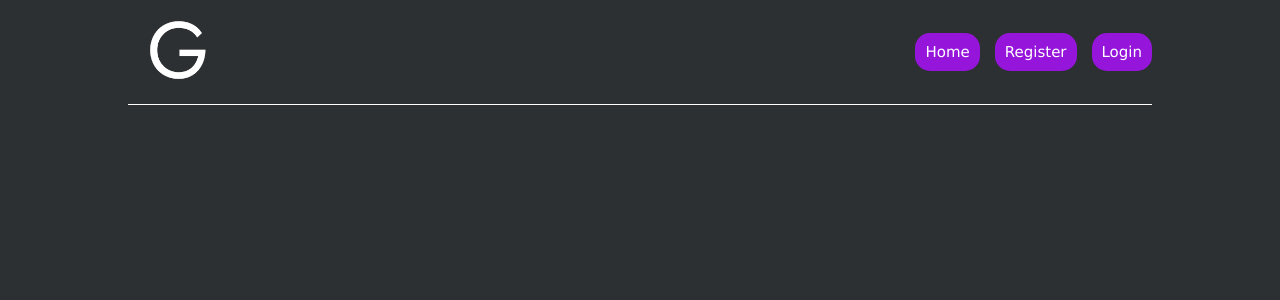
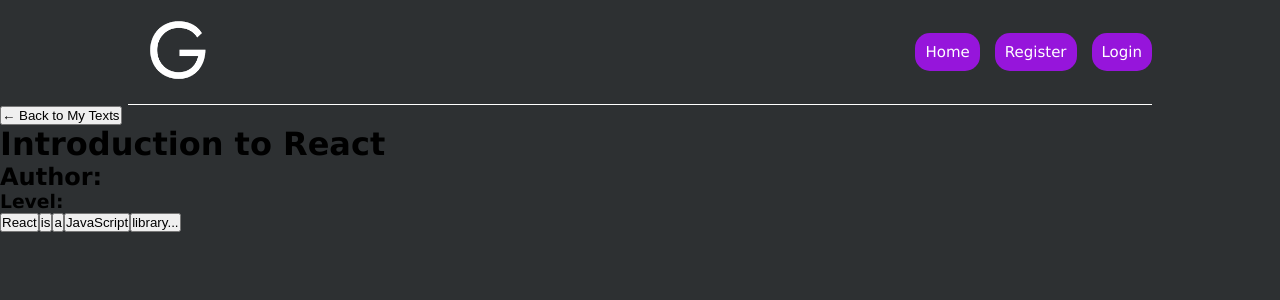
Before and after one commit to Razvan-Selig/GerText, a React (Vite) app: page /text/1 in a window 1280 px wide. Before the commit this address had no page. Shown: the top 300 px of the page. Built offline with nearby package versions, Linux system fonts and the light colour scheme; data requests are answered from the project's data file.

Commit message:
Created new component FullText

```diff
--- a/db.json
+++ b/db.json
@@ -66,6 +66,26 @@
       "level": "B2",
       "userId": "CCErtX",
       "id": 2
+    },
+    {
+      "title": "Gesunde Ernährung im Winter",
+      "content": "Vitamin-D-Mangel ist in den dunklen Monaten weit verbreitet. Ernährungswissenschaftler empfehlen fetten Fisch wie Lachs oder Makrele. Zitrusfrüchte stärken dank Vitamin C das Immunsystem. Nüsse liefern wichtige Omega-3-Fettsäuren und Mineralstoffe. Fermentierte Lebensmittel unterstützen die Darmflora. Gleichzeitig sollte Zucker reduziert werden. Warme Haferflocken zum Frühstück geben langanhaltende Energie. Ingwertee wärmt von innen und wirkt entzündungshemmend. Regionales Wintergemüse wie Grünkohl ist besonders nährstoffreich. Ausreichend Wasser trinken wird oft vernachlässigt. Eine ausgewogene Ernährung kann Winterdepressionen vorbeugen.",
+      "author": "Sarah Bergmann",
+      "level": "C1",
+      "userId": "CCErtX",
+      "id": 3
+    },
+    {
+      "title": "Windkraft in Deutschland",
+      "content": "Deutschland will bis 2045 klimaneutral werden. Windenergie spielt dabei eine Schlüsselrolle. Derzeit stammen 27% des Stroms aus Windkraft. Norddeutschland ist führend in der Offshore-Technologie. Bürgerinitiativen kritisieren jedoch die Landschaftsverschandelung. Neue Anlagen erreichen Höhen von über 200 Metern. Die Bundesregierung plant Sonderausschreibungen für Windparks. Techniker entwickeln leiser Rotorblätter für Wohngebiete. Der Export deutscher Windtechnik boomt weltweit. Gleichzeitig werden alte Anlagen fachgerecht recycelt. Die Energiewende bleibt ein zentrales politisches Thema. Fachkräftemangel bremst aktuell den weiteren Ausbau.",
+      "author": "Prof. Dr. Katja Möller",
+      "level": "A1",
+      "userId": "CCErtX",
+      "id": 4
     }
+  ],
+  "vocabulary": [
+
+
   ]
 }
--- a/src/App.jsx
+++ b/src/App.jsx
@@ -8,6 +8,7 @@ import Texts from "./pages/Texts"
 import { useState } from "react"
 import AvailableTexts from "./components/AvailableTexts"
 import Profile from "./pages/Profile"
+import FullText from "./pages/FullText"
 
 import "./styles/App.css"
 
@@ -30,7 +31,7 @@ function App() {
         <Route path="/available-texts" element={<AvailableTexts />} />
         <Route path="/texts" element={<Texts/>}/>
         <Route path="/profile/:username" element={<Profile/>}/>
-        {/* <Route path="/save-text/:textId" element={<SaveText />} /> */}
+        <Route path="/text/:id" element={<FullText/>}/>
       </Routes>
     </>
   )
--- /dev/null
+++ b/src/pages/FullText.jsx
@@ -0,0 +1,49 @@
+import { useState, useEffect } from "react";
+import { useParams, useNavigate } from "react-router-dom";
+
+function FullText() {
+  const [text, setText] = useState(null);
+  const { id } = useParams();
+  const navigate = useNavigate();
+
+  useEffect(() => {
+    fetch(`http://localhost:3000/userTexts/${id}`)
+      .then(res => res.json())
+      .then(data => setText(data))
+      .catch(error => console.error("Error fetching text:", error));
+  }, [id]);
+
+
+
+
+  if (!text) return <div>Loading...</div>;
+
+
+  return (
+    <div className="full-text-container">
+      <button onClick={() => navigate(-1)} className="back-button">
+        ← Back to My Texts
+      </button>
+      <h1>{text.title}</h1>
+      <h2>Author: {text.author}</h2>
+      <h3>Level: {text.level}</h3>
+      <div className="content">
+        {text.content.split("\n").map((paragraph, i) => (
+          <div key={i} className="paragraph">
+            {paragraph.split(" ").map((word, j) => (
+              <button
+                key={`${i}-${j}`}
+                className="word-button"
+                onClick={() => handleWordClick(word)}
+              >
+                {word}
+              </button>
+            ))}
+          </div>
+        ))}
+      </div>
+    </div>
+  );
+}
+
+export default FullText;
--- a/src/pages/Texts.jsx
+++ b/src/pages/Texts.jsx
@@ -1,11 +1,13 @@
 import { useState, useEffect } from "react";
 import { toast } from "react-toastify";
+import {useNavigate} from "react-router-dom"
 
 import "../styles/Texts.css"
 
 function Texts() {
 
   const [myText, setMyText] = useState([])
+  const navigate = useNavigate();
 
   useEffect(() => {
 
@@ -32,6 +34,10 @@ function Texts() {
       })
   }
 
+  const viewText = (textId) => {
+    navigate(`/text/${textId}`)
+  }
+
   return (
     <>
       <div className="texts-saved">
@@ -42,8 +48,11 @@ function Texts() {
                 <h3>{myText.title}</h3>
                 <h4>Author: {myText.author}</h4>
                 <h4>Level: {myText.level}</h4>
-                <p>{myText.content}</p>
-                <button onClick={() => deleteText(myText.id)}>Delete Text</button>
+                <p>{myText.content.split(" ").slice(0, 20).join(" ") + "..."}</p>
+                <div className="buttons">
+                  <button className="delete" onClick={() => deleteText(myText.id)}>Delete Text</button>
+                  <button className="full-text" onClick={() => viewText(myText.id)}>See Text</button>
+                </div>
             </div>
 
         ))}
--- a/src/styles/Profile.css
+++ b/src/styles/Profile.css
@@ -37,8 +37,8 @@
     outline: none;
     border: none;
     cursor: pointer;
-    background-color: #3F784C;
-    color: white;
+    background-color: palegreen;
+    color: black;
     font-size: 17px;
     transition: 0.3s;
     width: 100px;
@@ -70,8 +70,8 @@
     outline: none;
     border: none;
     cursor: pointer;
-    background-color: #3F784C;
-    color: white;
+    background-color: palegreen;
+    color: black;
     font-size: 17px;
     transition: 0.3s;
     width: 100px;
--- a/src/styles/Texts.css
+++ b/src/styles/Texts.css
@@ -45,7 +45,12 @@
     color: #d2d3d3;
 }
 
-.texts-saved .my-text button {
+.texts-saved .my-text .buttons {
+    display: flex;
+    gap: 10px;
+}
+
+.texts-saved .my-text button.delete {
     padding: 10px;
     border-radius: 10px;
     outline: none;
@@ -58,6 +63,22 @@
 
 }
 
-.texts-saved .my-text button:hover {
+.texts-saved .my-text button.full-text {
+    padding: 10px;
+    border-radius: 10px;
+    outline: none;
+    border: none;
+    cursor: pointer;
+    background-color: #555759;
+    color: white;
+    font-size: 17px;
+    transition: 0.3s;
+}
+
+.texts-saved .my-text button.delete:hover {
     background-color: #7c0921;
 }
+
+.texts-saved .my-text button.full-text:hover {
+    background-color: #444547;
+}
```
